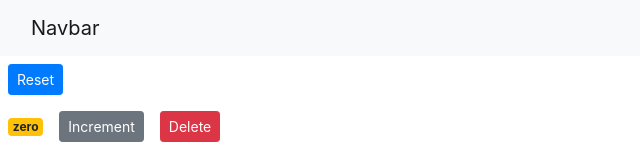
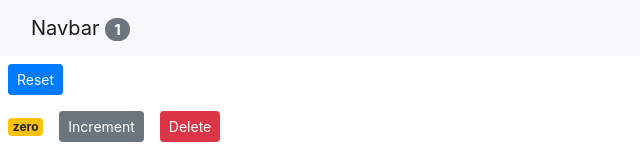
Before and after one commit to Sumanthku17/counter-mosh, a React (Create React App) app: page / in a window 1280 px wide. Shown: the top 156 px of the page, without its empty margins (0-640 px from the left). Built offline with nearby package versions, Linux system fonts and the light colour scheme.

Commit message:
complete navbar with no. of items

```diff
--- a/src/App.js
+++ b/src/App.js
@@ -1,17 +1,60 @@
-import react from 'react';
+import react, { Component } from 'react';
 import './App.css';
 import Counters from './components/counters';
 import NavBar from './components/navbar';
 
-function App() {
+class App extends Component {
+
+  state = {
+    arr : [
+        { id:1, value:0 },
+        { id:2, value:0 },
+        { id:3, value:5 },
+        { id:4, value:0 },
+    ]
+ }
+
+
+
+handleReset = () =>
+{
+    const arr = this.state.arr.map( c => {
+        c.value =0;
+        return c;
+    } );
+    this.setState({arr});
+};
+
+handleIncrement = counter =>
+{
+    const arr = [...this.state.arr];
+    const index = arr.indexOf(counter);
+    arr[index] = {...counter};
+    arr[index].value++;
+    this.setState({arr});
+};
+
+
+ handleDelete = Cid =>
+ {
+    const arr = this.state.arr.filter(counting => counting.id !== Cid)
+    this.setState({arr});
+ };
+  render()
+  {
   return (
     <react.Fragment>
-      <NavBar/>
+      <NavBar totalCount = {this.state.arr.filter(obj => obj.value>0).length}/>
       <main className="containers">
-        <Counters/>
+        <Counters
+        arr = {this.state.arr}
+        onReset={this.handleReset}
+        onIncrement={this.handleIncrement}
+        onDelete={this.handleDelete}/>
       </main>
     </react.Fragment>
   );
+  }
 }
 
 export default App;
--- a/src/components/counters.js
+++ b/src/components/counters.js
@@ -2,55 +2,16 @@ import React, { Component } from 'react';
 import Counter from './counter'
 
 class Counters extends Component {
-    state = {
-        arr : [
-            { id:1, value:0 },
-            { id:2, value:0 },
-            { id:3, value:5 },
-            { id:4, value:0 },
-        ]
-     }
 
-    //  constructor()
-    //  {
-    //      super();
-    //      this.Cid = this.Cid.bind(this);
-    //  }
-
-
-    handleReset = () =>
-    {
-        const arr = this.state.arr.map( c => {
-            c.value =0;
-            return c;
-        } );
-        this.setState({arr});
-    };
-
-    handleIncrement = counter =>
-    {
-        const arr = [...this.state.arr];
-        const index = arr.indexOf(counter);
-        arr[index] = {...counter};
-        arr[index].value++;
-        this.setState({arr});
-    };
-
-
-     handleDelete = Cid =>
-     {
-        const arr = this.state.arr.filter(counting => counting.id !== Cid)
-        this.setState({arr});
-     };
 
     render() {
         return (
             <div>
-                <button onClick={this.handleReset} className="btn btn-primary btn-sm m-2">Reset</button> <br/>
-                {this.state.arr.map(ctr => <Counter
+                <button onClick={this.props.onReset} className="btn btn-primary btn-sm m-2">Reset</button> <br/>
+                {this.props.arr.map(ctr => <Counter
                 key={ctr.id}
-                onDelete ={this.handleDelete}
-                onIncrement ={this.handleIncrement}
+                onDelete ={this.props.onDelete}
+                onIncrement ={this.props.onIncrement}
                 counter={ctr}/>)}
             </div>
           );
--- a/src/components/navbar.jsx
+++ b/src/components/navbar.jsx
@@ -6,7 +6,9 @@ class NavBar extends Component {
         return (
             <nav className="navbar navbar-light bg-light">
             <div className="container-fluid">
-                <a className="navbar-brand" href="#">Navbar</a>
+                <a className="navbar-brand" href="#">
+                    Navbar <span className="badge badge-pill badge-secondary">{this.props.totalCount}</span>
+                </a>
             </div>
             </nav>
          );
```
